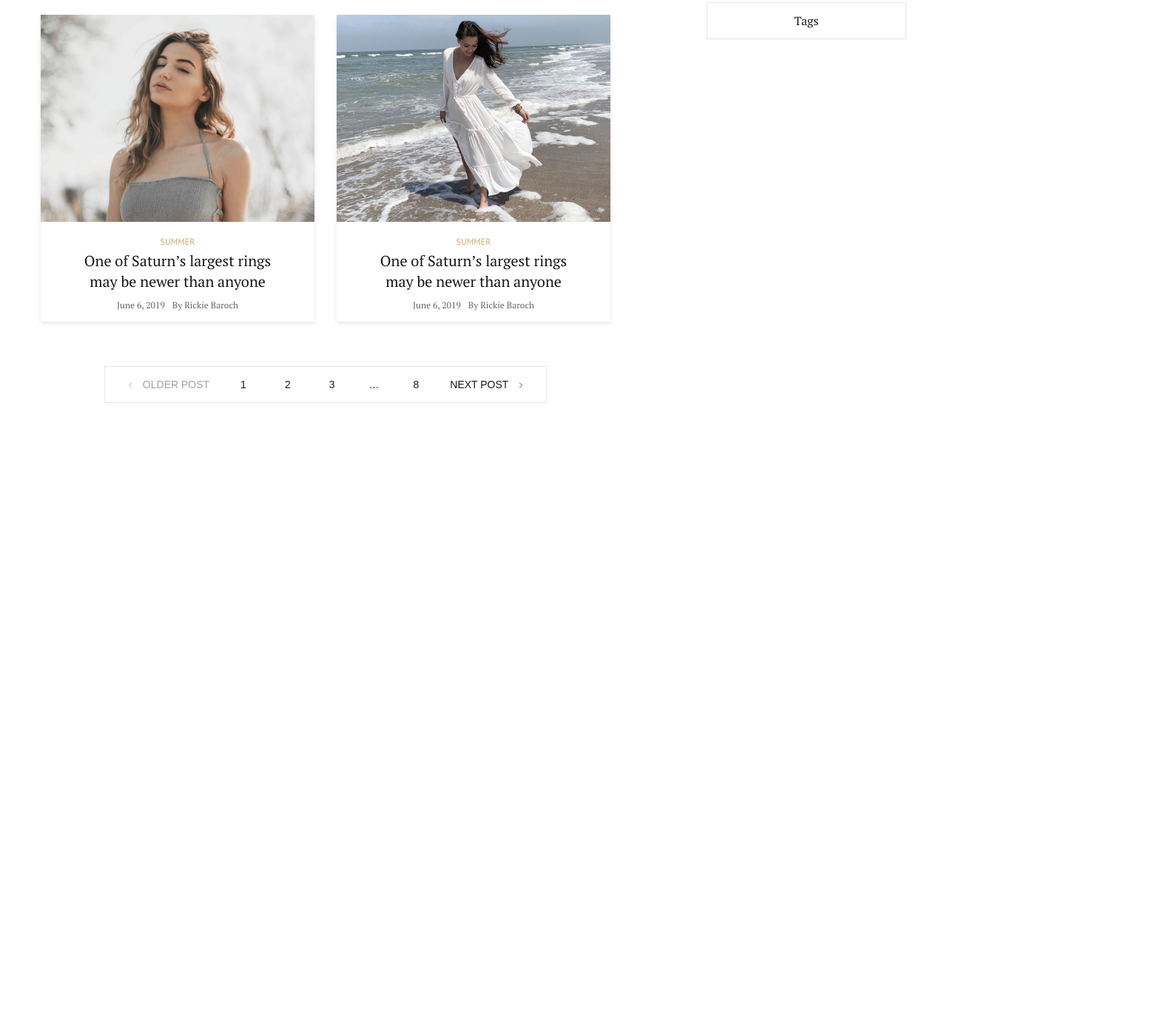
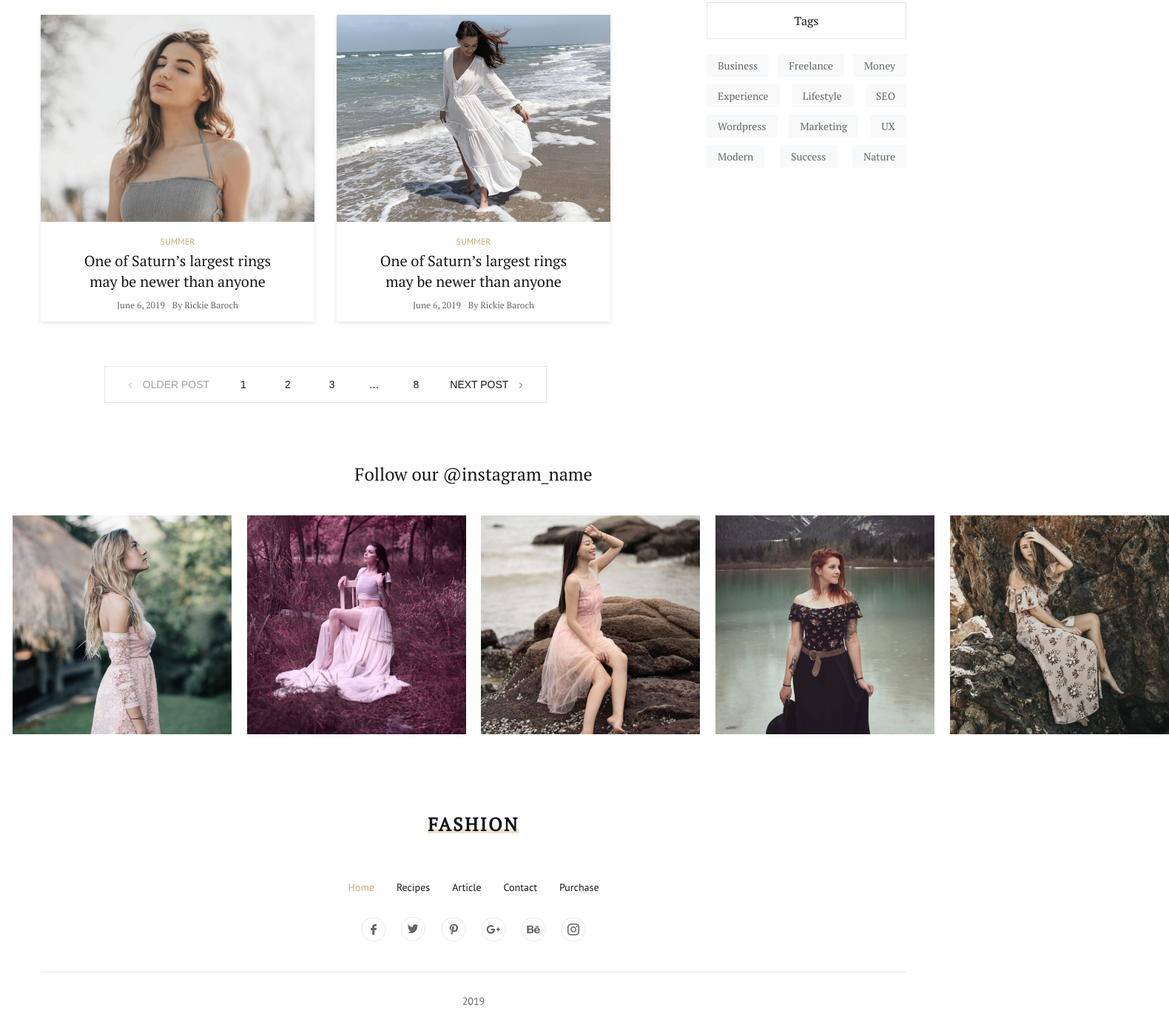
Before and after one commit to annachugunova/fashionblog, a plain HTML site: page index.html in a window 1280 px wide. Shown: the part 3229-4622 px from the top of the page at 74% size, 1580 px wide, since content can reach past the window. Before the commit the page ends 3854 px from the top, so only its background shows below. Drawn offline with Linux system fonts and the light colour scheme; a web font is replaced by a local one.

Commit message:
added tags and footer

```diff
--- a/css/style.css
+++ b/css/style.css
@@ -518,11 +518,178 @@ body {
 }
 
 .social:hover svg {
-	fill: #C9A96E;
+	fill: #F8F9FA;
+}
+
+.social:hover {
+	background: #5A5A5A;
 }
 
 .social p {
 	margin: 0;
+}
+
+.sidebar-section-tags {
+	display: flex;
+	flex-wrap: wrap;
+	justify-content: space-between;
+}
+
+.sidebar-section-tags a {
+	text-decoration: none;
+	font-style: normal;
+	font-weight: normal;
+	font-size: 14px;
+	line-height: 19px;
+	color: #666666;
+
+	padding: 6px 15px;
+	background: #F8F9FA;
+	/*margin: 0 10px 10px 0;*/
+	margin-bottom: 10px;
+	box-sizing: border-box;
+}
+
+.sidebar-section-tags a:hover {
+	color: #F8F9FA;
+	background: #666666;
+}
+
+.instagram {
+	width: 100%;
+	display: flex;
+	flex-direction: column;
+	align-items: center;
+	margin-bottom: 100px;
+}
+
+.instagram-content {
+	width: calc(100% - 40px);
+	display: flex;
+	flex-direction: column;
+	align-items: center;
+}
+
+.instagram-content-title {
+	font-style: normal;
+	font-weight: normal;
+	font-size: 24px;
+	line-height: 32px;
+	text-align: center;
+	color: #171717;
+	margin-bottom: 40px;
+}
+
+.instagram-content-photo {
+	width: 1880px;
+	display: flex;
+	justify-content: space-between;
+}
+
+.instagram-content-photo a:hover img {
+	filter: saturate(0.5);
+}
+
+.footer {
+	width: 100%;
+	display: flex;
+	justify-content: center;
+}
+
+.footer-content {
+	width: 1170px;
+	display: flex;
+	flex-direction: column;
+	align-items: center;
+}
+
+.footer-content .header-content-logo {
+	margin-bottom: 60px;
+}
+
+.footer-content .header-content-navigation {
+	font-family: 'PT Sans', sans-serif;
+	color: #666666;
+	margin-bottom: 30px;
+}
+
+.footer-content-social {
+	width: 304px;
+	display: flex;
+	justify-content: space-between;
+	margin-bottom: 40px;
+}
+
+.footer-content-social div {
+	width: 34px;
+	height: 34px;
+	background-repeat: no-repeat;
+	background-position: center;
+	background-size: cover;
+}
+
+.footer-content-social-facebook div {
+	background-image: url("../image/footer facebook.svg");
+}
+
+.footer-content-social-facebook:hover div {
+	background-image: url("../image/footer facebook active.svg");
+}
+
+.footer-content-social-twitter div {
+	background-image: url("../image/footer twitter.svg");
+}
+
+.footer-content-social-twitter:hover div {
+	background-image: url("../image/footer twitter active.svg");
+}
+
+.footer-content-social-pinterest div {
+	background-image: url("../image/footer pinterest.svg");
+}
+
+.footer-content-social-pinterest:hover div {
+	background-image: url("../image/footer pinterest active.svg");
+}
+
+.footer-content-social-google div {
+	background-image: url("../image/footer google play.svg");
+}
+
+.footer-content-social-google:hover div {
+	background-image: url("../image/footer google play active.svg");
+}
+
+.footer-content-social-behance div {
+	background-image: url("../image/footer behance.svg");
+}
+
+.footer-content-social-behance:hover div {
+	background-image: url("../image/footer behance active.svg");
+}
+
+.footer-content-social-instagram div {
+	background-image: url("../image/footer instagram.svg");
+}
+
+.footer-content-social-instagram:hover div {
+	background-image: url("../image/footer instagram active.svg");
+}
+
+.footer-content-separate {
+	width: 100%;
+	height: 1px;
+	background: #E5E5E5;
+}
+
+.footer-content-year {
+	margin: 30px 0;
+	font-family: 'PT Sans', sans-serif;
+	font-style: normal;
+	font-weight: normal;
+	font-size: 14px;
+	line-height: 18px;
+	color: #666666;
 }
 
 
--- a/index.html
+++ b/index.html
@@ -367,6 +367,20 @@
 
           <div class="sidebar-section">
             <div class="sidebar-section-title">Tags</div>
+            <div class="sidebar-section-tags">
+              <a href="#">Business</a>
+              <a href="#">Freelance</a>
+              <a href="#">Money</a>
+              <a href="#">Experience</a>
+              <a href="#">Lifestyle</a>
+              <a href="#">SEO</a>
+              <a href="#">Wordpress</a>
+              <a href="#">Marketing</a>
+              <a href="#">UX</a>
+              <a href="#">Modern</a>
+              <a href="#">Success</a>
+              <a href="#">Nature</a>
+            </div>
           </div>
 
         </div>
@@ -374,6 +388,49 @@
     </div>
 
 
+    <div class="instagram">
+      <div class="instagram-content">
+        <div class="instagram-content-title">Follow our @instagram_name</div>
+        <div class="instagram-content-photo">
+          <a href=""><img src="./image/Bitmap.jpg"></a>
+          <a href=""><img src="./image/Bitmap (1).jpg"></a>
+          <a href=""><img src="./image/Bitmap (2).jpg"></a>
+          <a href=""><img src="./image/Bitmap (3).jpg"></a>
+          <a href=""><img src="./image/Bitmap (4).jpg"></a>
+          <a href=""><img src="./image/Bitmap (5).jpg"></a>
+        </div>
+      </div>
+    </div>
+
+
+    <div class="footer">
+      <div class="footer-content">
+        <div class="header-content-logo">Fashion</div>
+
+        <div class="header-content-navigation">
+          <a href="#" class="header-content-navigation-page active">Home</a>
+          <a href="#" class="header-content-navigation-page">Recipes</a>
+          <a href="#" class="header-content-navigation-page">Article</a>
+          <a href="#" class="header-content-navigation-page">Contact</a>
+          <a href="#" class="header-content-navigation-page">Purchase</a>
+        </div>
+
+        <div class="footer-content-social">
+          <a href="#" class="footer-content-social-facebook"><div></div></a>
+          <a href="#" class="footer-content-social-twitter"><div></div></a>
+          <a href="#" class="footer-content-social-pinterest"><div></div></a>
+          <a href="#" class="footer-content-social-google"><div></div></a>
+          <a href="#" class="footer-content-social-behance"><div></div></a>
+          <a href="#" class="footer-content-social-instagram"><div></div></a>
+        </div>
+
+        <div class="footer-content-separate"></div>
+
+        <div class="footer-content-year">2019</div>
+      </div>
+    </div>
+
+
   </body>
 
   </html>
```
Also changed, not shown: image/Bitmap (1).jpg (added), image/Bitmap (2).jpg (added), image/Bitmap (3).jpg (added), image/Bitmap (4).jpg (added), image/Bitmap (5).jpg (added), image/Bitmap.jpg (added), image/footer behance active.svg (added), image/footer behance.svg (added), image/footer facebook active.svg (added), image/footer facebook.svg (added), image/footer google play active.svg (added), image/footer google play.svg (added), image/footer instagram active.svg (added), image/footer instagram.svg (added), 4 more files.
